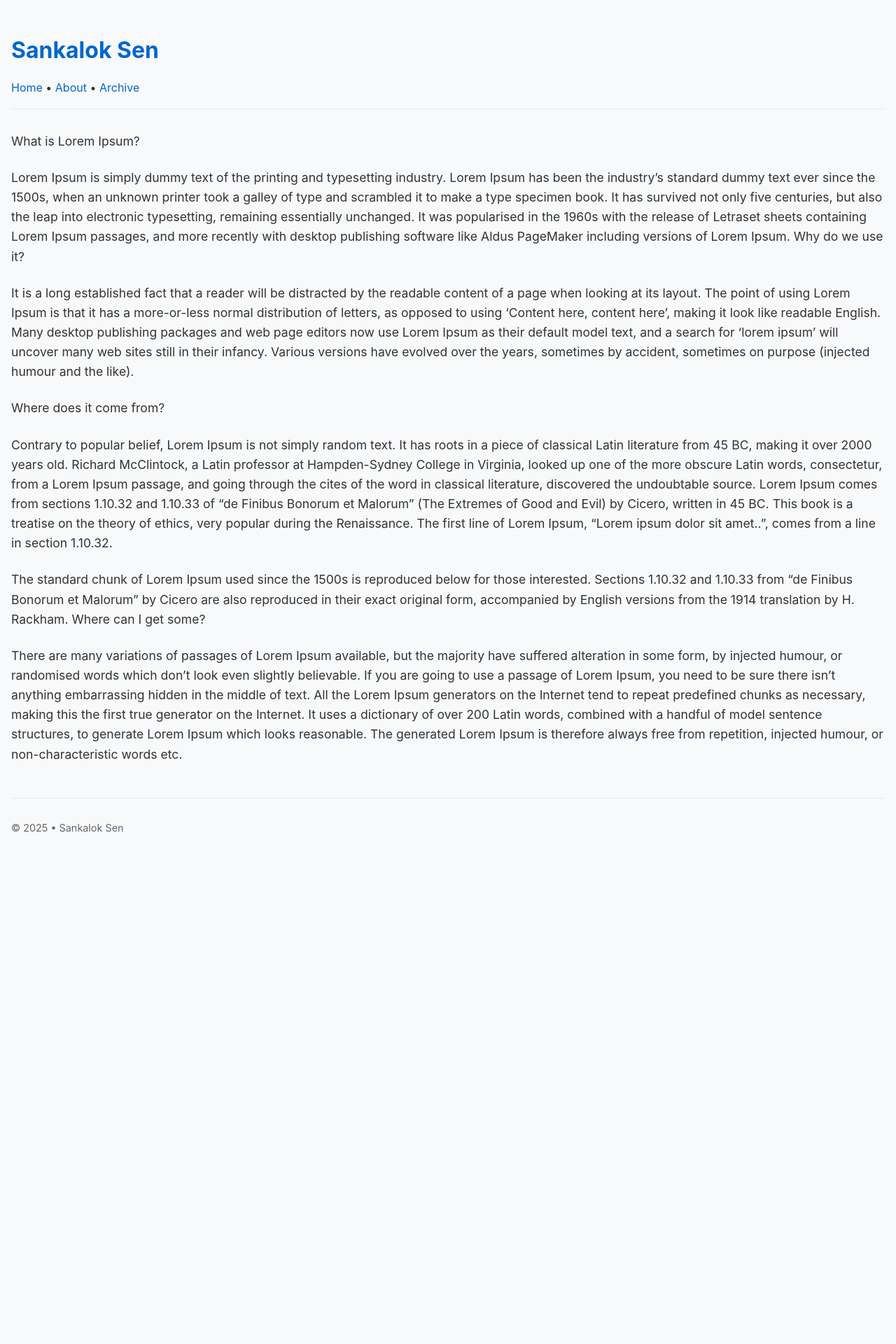
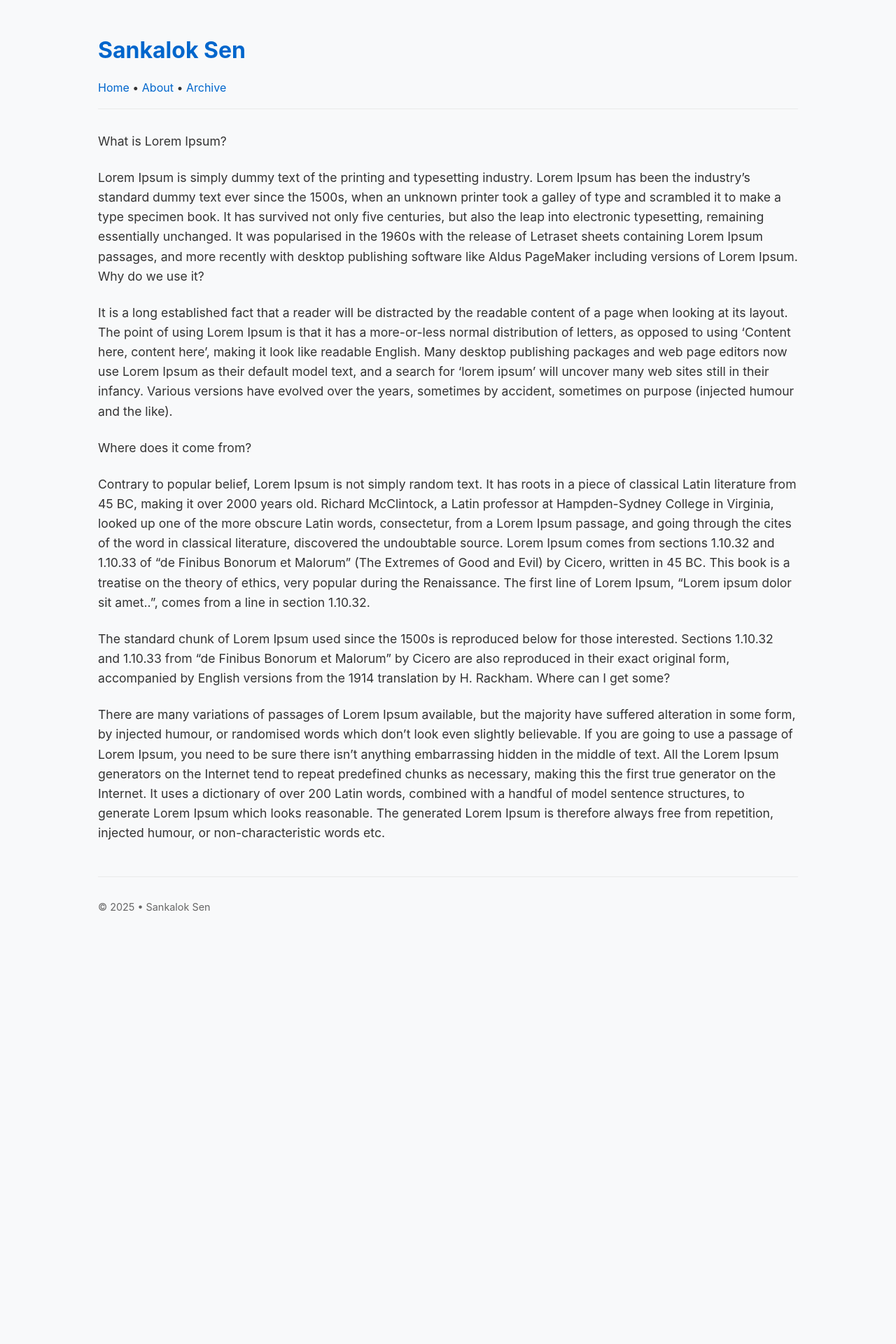
Before and after one commit to sankalok/sankalok.github.io, a Jekyll site: the page built from index.md, in a window 1280 px wide. Shown: the top 1920 px of the page at 70% size. Built offline with Jekyll 4.4.1, drawn with Linux system fonts in a browser that asks for light colours.

Commit message:
Update default.html

```diff
--- a/_layouts/default.html
+++ b/_layouts/default.html
@@ -9,7 +9,7 @@
             --bg-color: #f8f9fa;
             --text-color: #333;
             --link-color: #0066cc;
-            --max-width: 2000px;
+            --max-width: 1000px;
             --font-stack: -apple-system, BlinkMacSystemFont, "Segoe UI", Roboto, Helvetica, Arial, sans-serif;
         }
 
```
